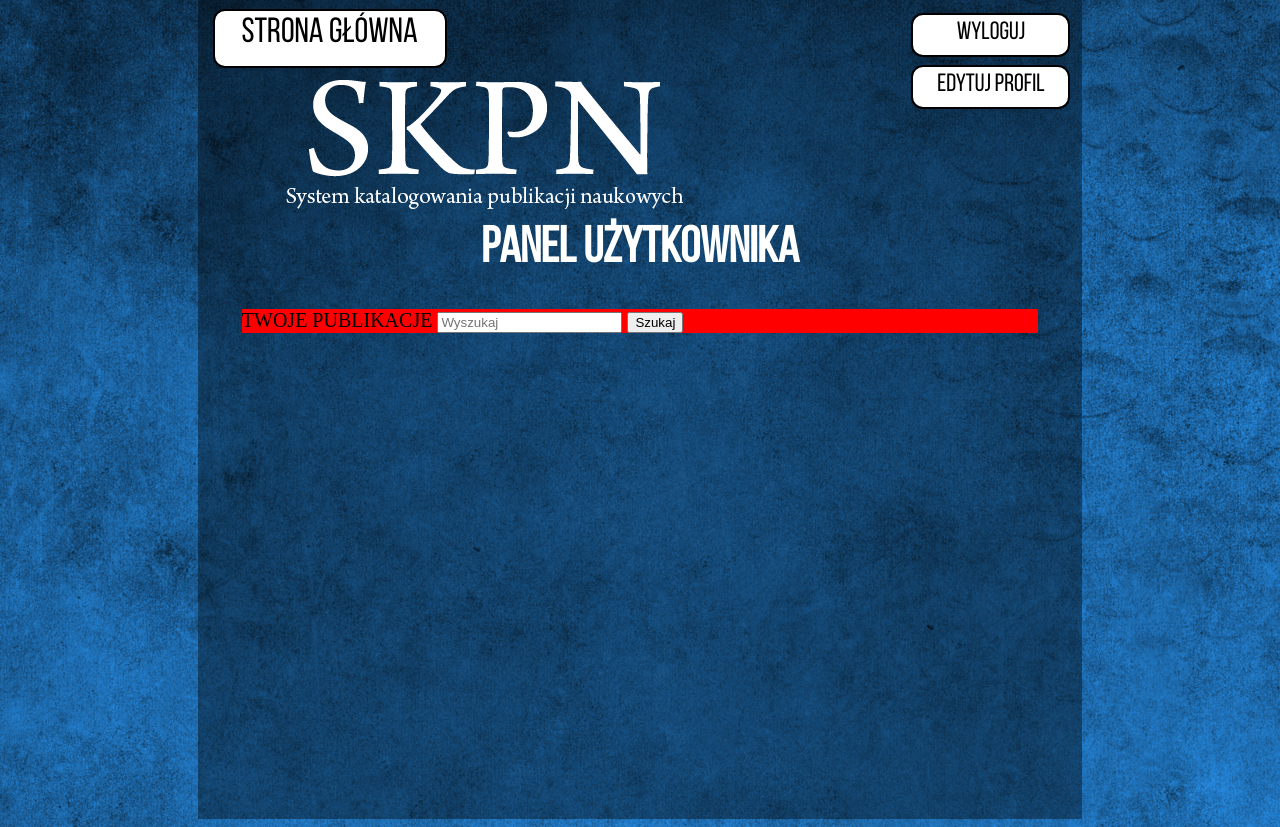
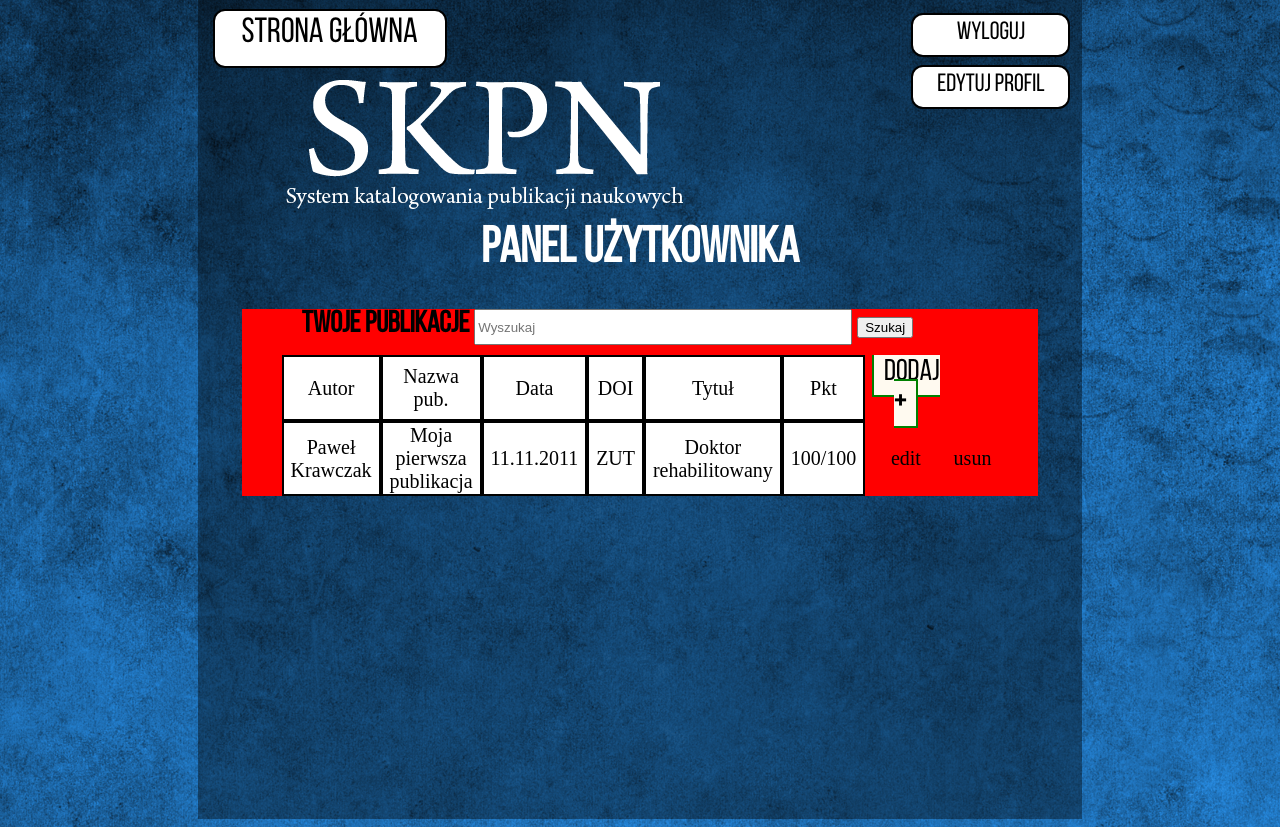
Before and after one commit to ImRaxi/Static_HTML_page_ZUT_project, a PHP site: page /panel_uz.html in a window 1280 px wide. Shown: the part 106-933 px from the top of the page. Run offline with PHP 8.4, Linux system fonts and the light colour scheme.

Commit message:
modified user panel

```diff
--- a/Bibliometr HTML/css/panel_uz.css
+++ b/Bibliometr HTML/css/panel_uz.css
@@ -112,3 +112,52 @@ overflow: hidden;
   height: 50px;
   font-size: 24px;
 }
+#tabela {
+  position: relative;
+  width:90%;
+  font-size: 20px;
+  overflow: hidden;
+  margin-top: 10px;
+}
+#tabela > span{
+  margin-left:60px;
+  font-family: Bebas;
+  font-size: 30px;
+  padding-top:15px;
+}
+
+#wyszukaj-swoje{
+  height:30px;
+  width: 370px;;
+}
+#tabela td {
+  font-size: 20px;
+  text-align: center;
+  background-color: white;
+  border: 2px solid black;
+  width: 1%;
+}
+
+#tabela tr:first-child td{
+  height:60px;
+}
+
+#panel p {
+  margin: 0px;
+  margin-left: 10px;
+  text-align: right;
+  cursor: pointer;
+}
+
+
+.dodaj{
+  font-family: Bebas;
+  font-size: 30px;
+  background-color: floralwhite;
+  padding: 7px 10px;
+  border: solid 2px green;
+}
+.editTable{
+  background: transparent !important;
+  border:none !important;
+  }
--- a/Bibliometr HTML/panel_uz.html
+++ b/Bibliometr HTML/panel_uz.html
@@ -46,9 +46,32 @@
 
 
 			  <div id="tabela">
-              TWOJE PUBLIKACJE
+              <span><b>TWOJE PUBLIKACJE</b></span>
               <input type="text" placeholder="Wyszukaj" id="wyszukaj-swoje">
-              <input type="submit" value="Szukaj" >
+              <input type="submit" value="Szukaj" ><br>
+
+              <table id = "tabela" cellspacing ="0">
+                <tr>
+                    <td>Autor</td>
+                    <td>Nazwa pub.</td>
+                    <td>Data</td>
+                    <td>DOI</td>
+                    <td>Tytuł</td>
+                    <td>Pkt</td>
+                    <td class="editTable"><a class="dodaj">DODAJ <b>+</b></a></td>
+                </tr>
+                <tr>
+                    <td>Paweł Krawczak</td>
+                    <td>Moja pierwsza publikacja </td>
+                    <td>11.11.2011</td>
+                    <td>ZUT</td>
+                    <td>Doktor rehabilitowany</td>
+                    <td>100/100</td>
+                    <td class="editTable">edit</td>
+                    <td class="editTable">usun</td>
+                </tr>
+                </table>
+
 			  </div>
             </div>
 
```
